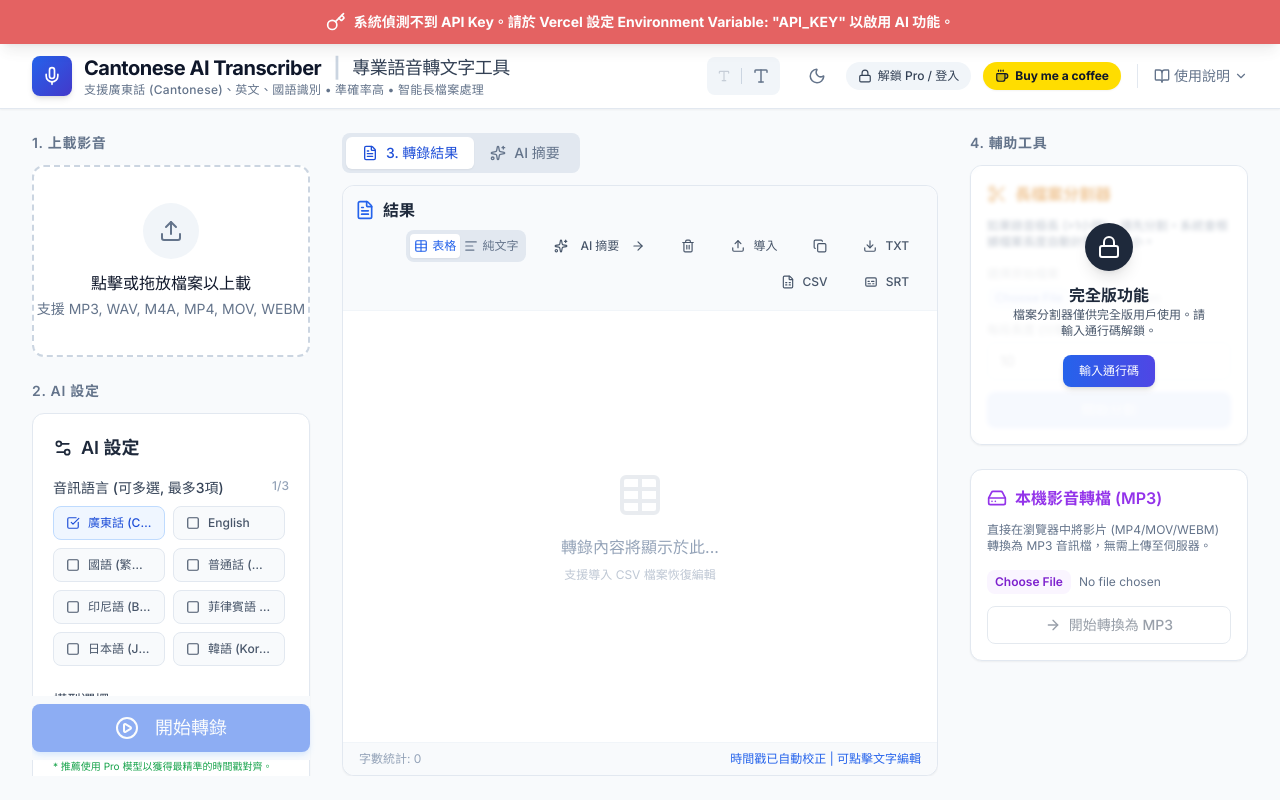
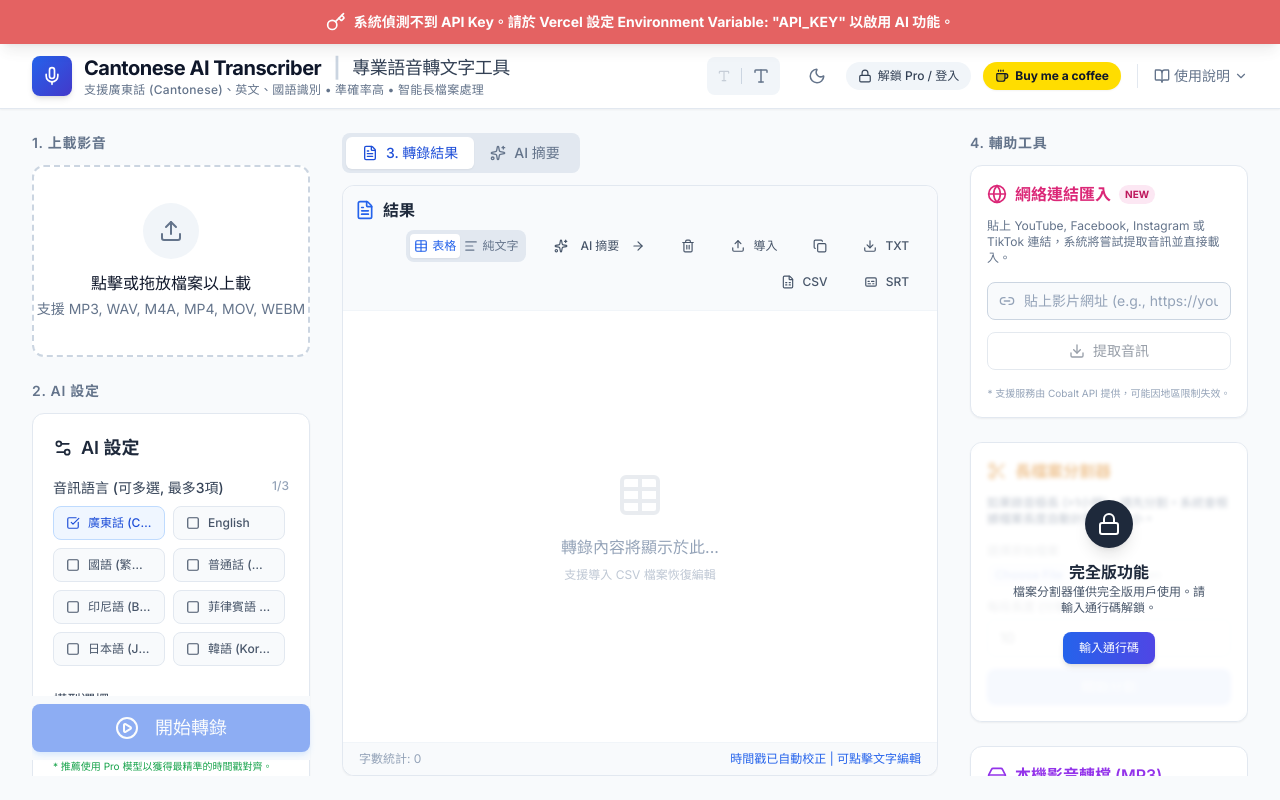
Before and after one commit to mentosming/cantonese-ai-transcriberv3, a React (Vite) app: page / in a window 1280 px wide. Built offline with nearby package versions, Linux system fonts and the light colour scheme.

Commit message:
feat: add UrlImporter component for audio extraction from URLs and update App component to include it

```diff
--- a/App.tsx
+++ b/App.tsx
@@ -7,6 +7,7 @@ import TranscriptionView from './components/TranscriptionView';
 import SummaryPanel from './components/SummaryPanel';
 import FileSplitter from './components/FileSplitter';
 import AudioExtractor from './components/AudioExtractor';
+import UrlImporter from './components/UrlImporter';
 import Button from './components/Button';
 import AdminPanel from './components/AdminPanel';
 import { TranscriptionSettings, ProcessingStatus, TranscriptionError } from './types';
@@ -646,6 +647,7 @@ const App: React.FC = () => {
                  <div>
                     <h2 className="text-sm uppercase tracking-wider text-slate-500 dark:text-slate-400 font-semibold mb-3">4. 輔助工具</h2>
                     <div className="flex flex-col gap-6">
+                        <UrlImporter onFileSelect={handleFileSelect} disabled={status === 'uploading' || status === 'transcribing'} />
                         <FileSplitter
                             onSelectSegment={handleFileSelect}
                             isPro={isPro}
--- /dev/null
+++ b/components/UrlImporter.tsx
@@ -0,0 +1,174 @@
+
+import React, { useState } from 'react';
+import { Link2, Download, Loader2, AlertCircle, CheckCircle2, Globe, ArrowRight } from 'lucide-react';
+import Button from './Button';
+
+interface UrlImporterProps {
+  onFileSelect: (file: File) => void;
+  disabled?: boolean;
+}
+
+const UrlImporter: React.FC<UrlImporterProps> = ({ onFileSelect, disabled }) => {
+  const [url, setUrl] = useState('');
+  const [isProcessing, setIsProcessing] = useState(false);
+  const [status, setStatus] = useState('');
+  const [error, setError] = useState<string | null>(null);
+
+  const handleImport = async () => {
+    if (!url) return;
+
+    // Basic validation
+    if (!url.match(/^(http|https):\/\//)) {
+        setError("請輸入有效的網址 (需包含 http:// 或 https://)");
+        return;
+    }
+
+    setIsProcessing(true);
+    setError(null);
+    setStatus('正在連線至媒體伺服器...');
+
+    try {
+      // Use Cobalt API (Public Instance) for extraction
+      // Documentation: https://github.com/imputnet/cobalt/blob/current/docs/api.md
+      const apiEndpoint = "https://api.cobalt.tools/api/json";
+
+      const response = await fetch(apiEndpoint, {
+        method: 'POST',
+        headers: {
+          'Accept': 'application/json',
+          'Content-Type': 'application/json'
+        },
+        body: JSON.stringify({
+          url: url,
+          vCodec: "h264",
+          vQuality: "720",
+          aFormat: "mp3", // Request MP3 directly
+          isAudioOnly: true
+        })
+      });
+
+      if (!response.ok) {
+        throw new Error(`API Error: ${response.status}`);
+      }
+
+      const data = await response.json();
+
+      if (data.status === 'error') {
+          throw new Error(data.text || "無法解析此連結");
+      }
+
+      if (!data.url) {
+          throw new Error("伺服器未返回下載連結");
+      }
+
+      setStatus('正在下載音訊檔案...');
+
+      // Fetch the actual audio file
+      // Note: This might hit CORS issues depending on the source.
+      // If CORS fails, we might need a fallback.
+      const mediaRes = await fetch(data.url);
+
+      if (!mediaRes.ok) throw new Error("無法下載音訊串流 (CORS 或 連結失效)");
+
+      const blob = await mediaRes.blob();
+
+      // Generate a filename based on URL or timestamp
+      let filename = "network_audio.mp3";
+      // Try to get filename from content-disposition if exposed, otherwise generic
+      if (url.includes('youtube') || url.includes('youtu.be')) filename = `yt_audio_${Date.now()}.mp3`;
+      else if (url.includes('facebook') || url.includes('fb.watch')) filename = `fb_audio_${Date.now()}.mp3`;
+      else if (url.includes('instagram')) filename = `ig_audio_${Date.now()}.mp3`;
+
+      const file = new File([blob], filename, { type: 'audio/mpeg' });
+
+      setStatus('完成！');
+      onFileSelect(file);
+      setUrl(''); // Clear input on success
+
+      // Clear success msg after 3s
+      setTimeout(() => setStatus(''), 3000);
+
+    } catch (err: any) {
+      console.error(err);
+      let msg = "匯入失敗。";
+
+      if (err.message.includes('Failed to fetch') || err.message.includes('CORS')) {
+          msg = "下載被瀏覽器攔截 (CORS)。請點擊下方按鈕手動下載，然後拖入框中。";
+      } else {
+          msg = err.message || "發生未知錯誤";
+      }
+      setError(msg);
+    } finally {
+      setIsProcessing(false);
+    }
+  };
+
+  return (
+    <div className="bg-white dark:bg-slate-800 p-4 rounded-xl border border-slate-200 dark:border-slate-700 shadow-sm transition-colors animate-fade-in">
+      <div className="flex items-center gap-2 mb-3 text-pink-600 dark:text-pink-400">
+        <Globe size={20} />
+        <h3 className="font-semibold">網絡連結匯入</h3>
+        <span className="px-1.5 py-0.5 bg-pink-100 dark:bg-pink-900/30 text-pink-700 dark:text-pink-300 text-[10px] rounded-full font-bold">NEW</span>
+      </div>
+
+      <p className="text-xs text-slate-500 dark:text-slate-400 mb-4">
+        貼上 YouTube, Facebook, Instagram 或 TikTok 連結，系統將嘗試提取音訊並直接載入。
+      </p>
+
+      <div className="flex flex-col gap-3">
+        <div className="relative">
+             <div className="absolute inset-y-0 left-0 pl-3 flex items-center pointer-events-none text-slate-400">
+                <Link2 size={16} />
+             </div>
+             <input
+                type="text"
+                placeholder="貼上影片網址 (e.g., https://youtu.be/...)"
+                value={url}
+                onChange={(e) => setUrl(e.target.value)}
+                disabled={isProcessing || disabled}
+                className="w-full pl-9 pr-3 py-2 text-sm bg-slate-50 dark:bg-slate-700 border border-slate-300 dark:border-slate-600 rounded-lg focus:ring-2 focus:ring-pink-500 outline-none text-slate-900 dark:text-slate-100 placeholder-slate-400"
+             />
+        </div>
+
+        <Button
+            onClick={handleImport}
+            disabled={!url || isProcessing || disabled}
+            className="w-full text-sm dark:bg-slate-700 dark:border-slate-600 dark:text-slate-200"
+            variant="secondary"
+        >
+            {isProcessing ? <Loader2 className="animate-spin" size={16}/> : <Download size={16} />}
+            {isProcessing ? '正在處理雲端檔案...' : '提取音訊'}
+        </Button>
+
+        {/* Status / Error Messages */}
+        {(status || error) && (
+          <div className={`p-2 rounded-lg text-xs flex items-start gap-2 ${error ? 'bg-red-50 text-red-600 dark:bg-red-900/20 dark:text-red-300' : 'bg-green-50 text-green-600 dark:bg-green-900/20 dark:text-green-300'}`}>
+            {error ? <AlertCircle size={14} className="shrink-0 mt-0.5"/> : (status === '完成！' ? <CheckCircle2 size={14} className="shrink-0 mt-0.5"/> : <Loader2 size={14} className="shrink-0 mt-0.5 animate-spin"/>)}
+            <div className="flex-1 break-all">
+                {error || status}
+                {/* Fallback for CORS errors */}
+                {error && error.includes('CORS') && (
+                     <div className="mt-2">
+                        <a
+                            href="https://cobalt.tools/"
+                            target="_blank"
+                            rel="noreferrer"
+                            className="inline-flex items-center gap-1 text-pink-600 dark:text-pink-400 font-bold hover:underline"
+                        >
+                            前往下載工具網站 <ArrowRight size={10} />
+                        </a>
+                     </div>
+                )}
+            </div>
+          </div>
+        )}
+
+        <div className="text-[10px] text-slate-400 dark:text-slate-500 text-center mt-1">
+            * 支援服務由 Cobalt API 提供，可能因地區限制失效。
+        </div>
+      </div>
+    </div>
+  );
+};
+
+export default UrlImporter;
--- a/src/vite-env.d.ts
+++ b/src/vite-env.d.ts
@@ -1,3 +1,5 @@
+/// <reference types="vite/client" />
+
 declare module '*.svg' {
   import * as React from 'react';
   export const ReactComponent: React.FunctionComponent<React.SVGProps<SVGSVGElement> & { title?: string }>;
--- /dev/null
+++ b/vite-env.d.ts
@@ -0,0 +1 @@
+// This file is deprecated. See src/vite-env.d.ts
```
